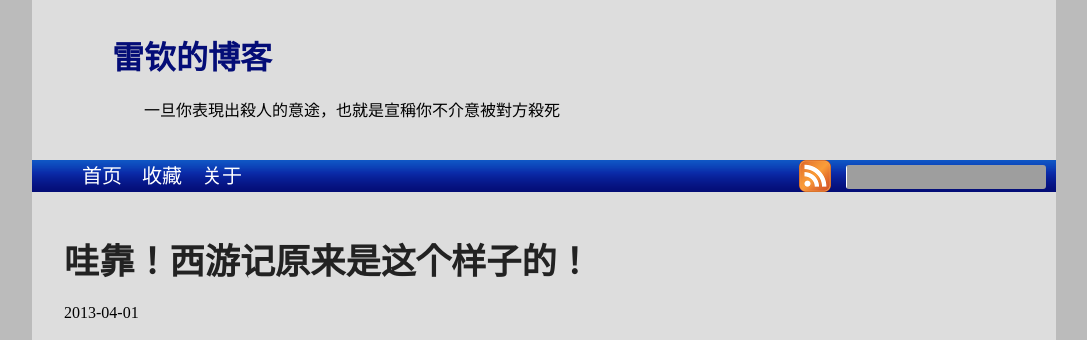
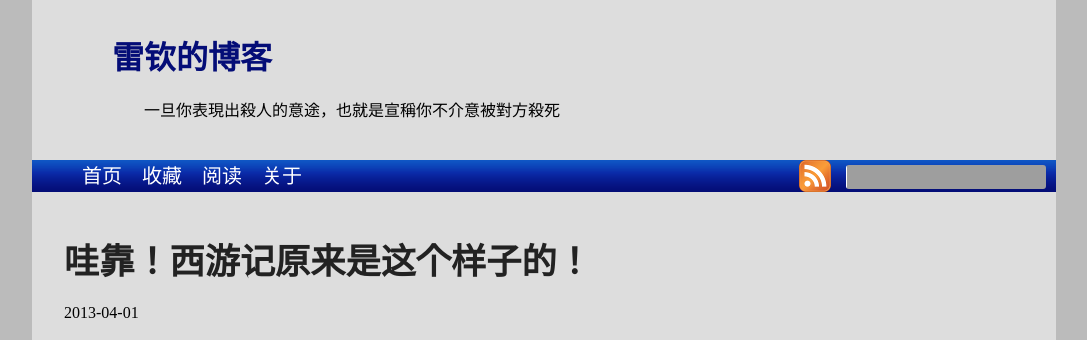
Before and after one commit to leiqin/leiqin.github.io, a Jekyll site: the page built from index.html, in a window 1280 px wide. Shown: the top 340 px of the page, without its empty margins (96-1183 px from the left). Built offline with Jekyll 4.4.1, drawn with Linux system fonts in a browser that asks for light colours; nearby versions of some CDN libraries; the list of posts is cut into pages by our own code; comment, search, counter and statistics services are not loaded; grey boxes are pictures that could not be loaded.

Commit message:
添加 阅读 label 的链接

```diff
--- a/_includes/labeltext.html
+++ b/_includes/labeltext.html
@@ -1,5 +1,6 @@
 <ul id="labeltext">
     <li><a href="/">首页</a></li>
     <li><a href="/shoucang.html">收藏</a></li>
+    <li><a href="/yuedu.html">阅读</a></li>
     <li><a href="/about.html">关于</a></li>
 </ul>
```
